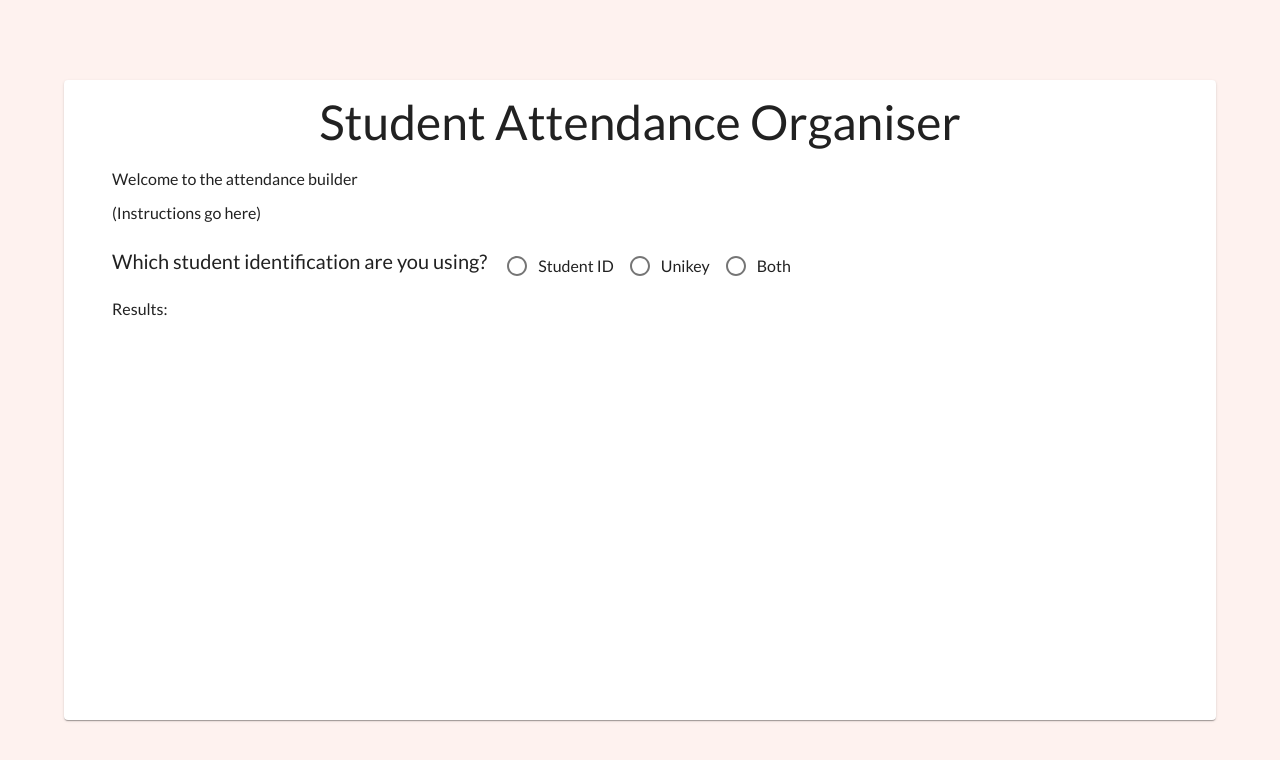
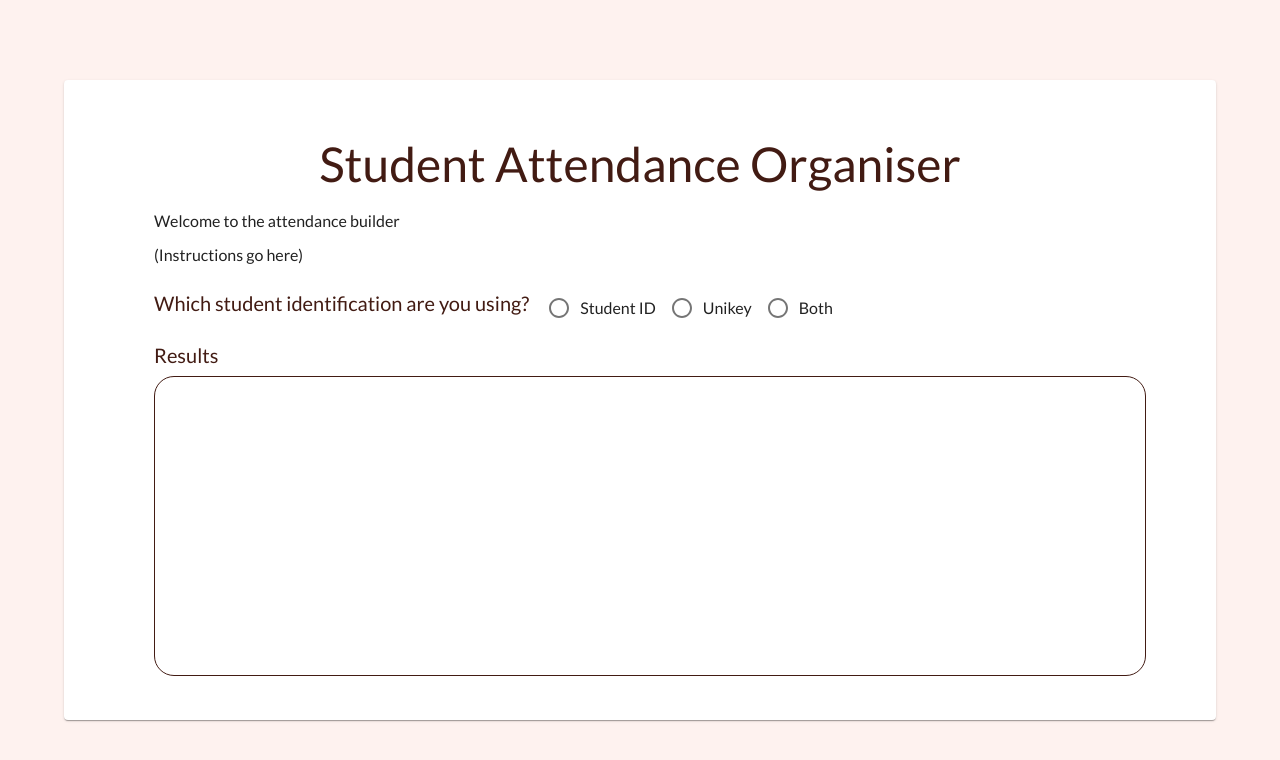
Before and after one commit to Alton999/attendance-prototype, a React (Create React App) app: page / in a window 1280 px wide. Shown: the top 760 px of the page. Built offline with nearby package versions, Linux system fonts and the light colour scheme.

Commit message:
Changed styling to MUI stylings

```diff
--- a/src/App.js
+++ b/src/App.js
@@ -1,9 +1,9 @@
-import Home from './Pages/Home'
+import Home from "./Pages/Home/Home";
 
 function App() {
 	return (
 		<div>
-			<Home/>
+			<Home />
 		</div>
 	);
 }
--- /dev/null
+++ b/src/Components/Results/Results.js
@@ -0,0 +1,19 @@
+import React from "react";
+import { Typography } from "@material-ui/core";
+
+import useStyles from "./styles";
+
+const Results = (results) => {
+	const classes = useStyles();
+
+	return (
+		<>
+			<Typography variant="h6" color="primary">
+				Results
+			</Typography>
+			<div className={classes.resultsContainer}></div>
+		</>
+	);
+};
+
+export default Results;
--- /dev/null
+++ b/src/Components/Results/styles.js
@@ -0,0 +1,12 @@
+import { makeStyles } from "@material-ui/core/styles";
+
+export default makeStyles((theme) => ({
+	resultsContainer: {
+		border: "solid",
+		borderWidth: "1px",
+		borderColor: theme.palette.primary.main,
+		height: "300px",
+		borderRadius: "20px",
+		marginTop: "5px"
+	}
+}));
--- a/src/Pages/Home.js
+++ b/src/Pages/Home/Home.js
@@ -2,7 +2,6 @@ import React, { useState } from "react";
 import {
 	Typography,
 	Card,
-	Button,
 	Container,
 	Radio,
 	RadioGroup,
@@ -10,53 +9,40 @@ import {
 	FormControlLabel
 } from "@material-ui/core";
 
-import styled from "@emotion/styled";
+import useStyles from "./styles";
 
-const ComponentContainer = styled.div`
-	display: flex;
-	justify-content: center;
-	align-items: center;
-	height: 100vh;
-`;
+import Results from "../../Components/Results/Results";
 
-const CustomCard = styled(Card)`
-	width: 90%;
-	padding: 1em;
-	height: 80vh;
-`;
-
-const MarginContainer = styled(Container)`
-	margin: 10px;
-`;
-
-const InlineContainer = styled.div`
-	display: inline-flex;
-	jusitfy-content: space-between;
-`;
-
-const ResultsContainer = styled.div``;
 const Home = () => {
+	const classes = useStyles();
 	const [attendanceType, setAttendanceType] = useState("");
 	const handleChange = (e) => {
 		setAttendanceType(e.target.value);
 	};
 	return (
-		<ComponentContainer>
-			<CustomCard>
-				<Typography variant="h3" align="center" gutterBottom>
+		<div className={classes.componentContainer}>
+			<Card className={classes.customCard}>
+				<Typography variant="h3" align="center" gutterBottom color="primary">
 					Student Attendance Organiser
 				</Typography>
-				<MarginContainer>
+				<Container className={classes.marginContainer}>
 					<Typography gutterBottom>
 						Welcome to the attendance builder
 					</Typography>
-				</MarginContainer>
-				<MarginContainer>
+				</Container>
+				<Container className={classes.marginContainer}>
 					<Typography>(Instructions go here)</Typography>
-				</MarginContainer>
-				<MarginContainer style={{ marginTop: "20px" }}>
-					<InlineContainer>
-						<Typography variant="h6" style={{ marginRight: "20px" }}>
+				</Container>
+				<Container
+					className={classes.marginContainer}
+					style={{ marginTop: "20px" }}
+				>
+					<div className={classes.inlineContainer}>
+						<Typography
+							variant="h6"
+							style={{ marginRight: "20px" }}
+							color="primary"
+						>
 							Which student identification are you using?
 						</Typography>
 						<FormControl component="fieldset">
@@ -89,13 +75,13 @@ const Home = () => {
 							</RadioGroup>
 						</FormControl>
 						<div>{attendanceType}</div>
-					</InlineContainer>
-				</MarginContainer>
-				<MarginContainer>
-					<Typography>Results:</Typography>
-				</MarginContainer>
-			</CustomCard>
-		</ComponentContainer>
+					</div>
+				</Container>
+				<Container className={classes.marginContainer}>
+					<Results results="" />
+				</Container>
+			</Card>
+		</div>
 	);
 };
 
--- /dev/null
+++ b/src/Pages/Home/styles.js
@@ -0,0 +1,22 @@
+import { makeStyles } from "@material-ui/core/styles";
+
+export default makeStyles((theme) => ({
+	componentContainer: {
+		display: "flex",
+		justifyContent: "center",
+		alignItems: "center",
+		minHeight: "100vh"
+	},
+	customCard: {
+		width: "90%",
+		padding: "4em",
+		height: "80vh"
+	},
+	marginContainer: {
+		margin: "10px"
+	},
+	inlineContainer: {
+		display: "inline-flex",
+		jusitfyContent: "space-around"
+	}
+}));
```
